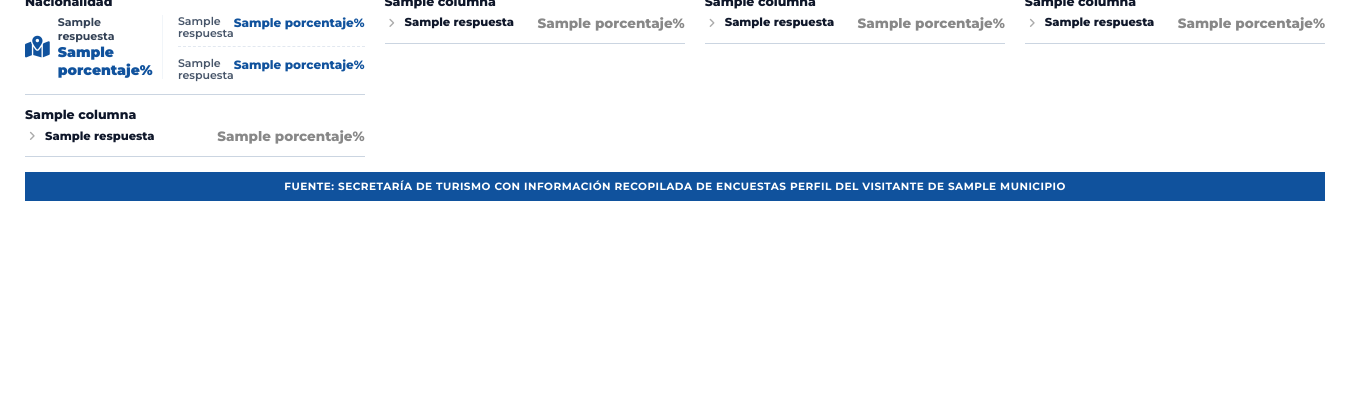
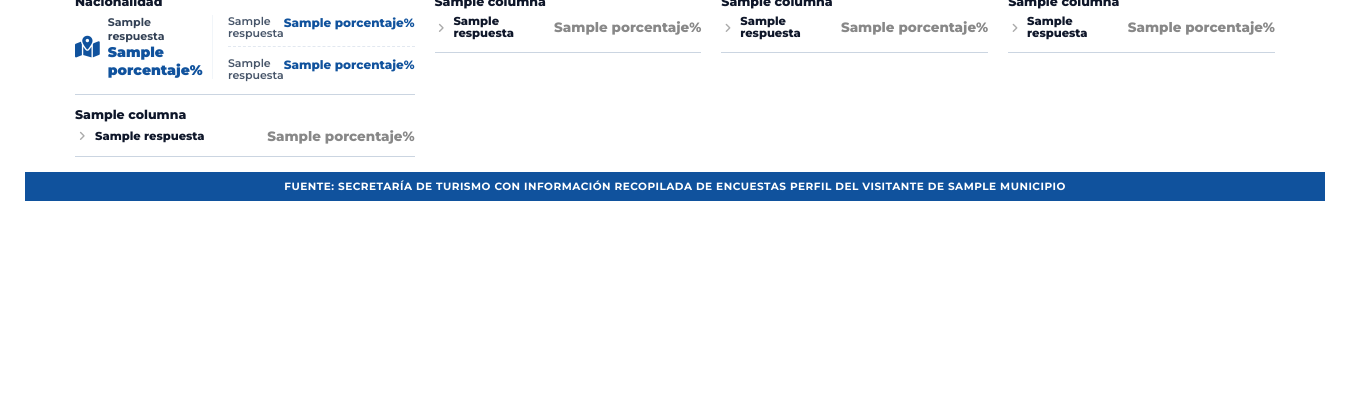
Before and after one commit to lau1609/infografiaPV, a Python web app: template templates/base.html in a window 1360 px wide. Shown: the part 226-646 px from the top of the page. Run offline with Jinja, Linux system fonts and the light colour scheme; the template is opened without the code that fills it: most values are stand-ins (such as "Sample title", 1, 10 or a date in 2020).

Commit message:
Update base.html

```diff
--- a/templates/base.html
+++ b/templates/base.html
@@ -48,7 +48,7 @@
 
         .header-title h1 {
             font-size: 19px;
-            font-weight: 900;
+
             color: #1e293b;
             letter-spacing: 0.5px;
         }
@@ -66,6 +66,9 @@
             grid-template-columns: repeat(4, 1fr);
             gap: 20px;
             align-items: start;
+            width: 100%;
+            max-width: 1200px;
+            margin: 0 auto;
         }
 
         .column {
@@ -242,7 +245,7 @@
 
         </div>
         <div class="header-title">
-            <h1>PERFIL DEL VISITANTE DE {{ municipio.upper() }}</h1>
+            <h1>PERFIL DEL VISITANTE DE <span style="font-weight: 900;">{{ municipio.upper() }}</span></h1>
             <h2>ACUMULADO {{ fecha_inicio }} - {{ fecha_fin }}</h2>
         </div>
         <div class="header-logo-right">
```
